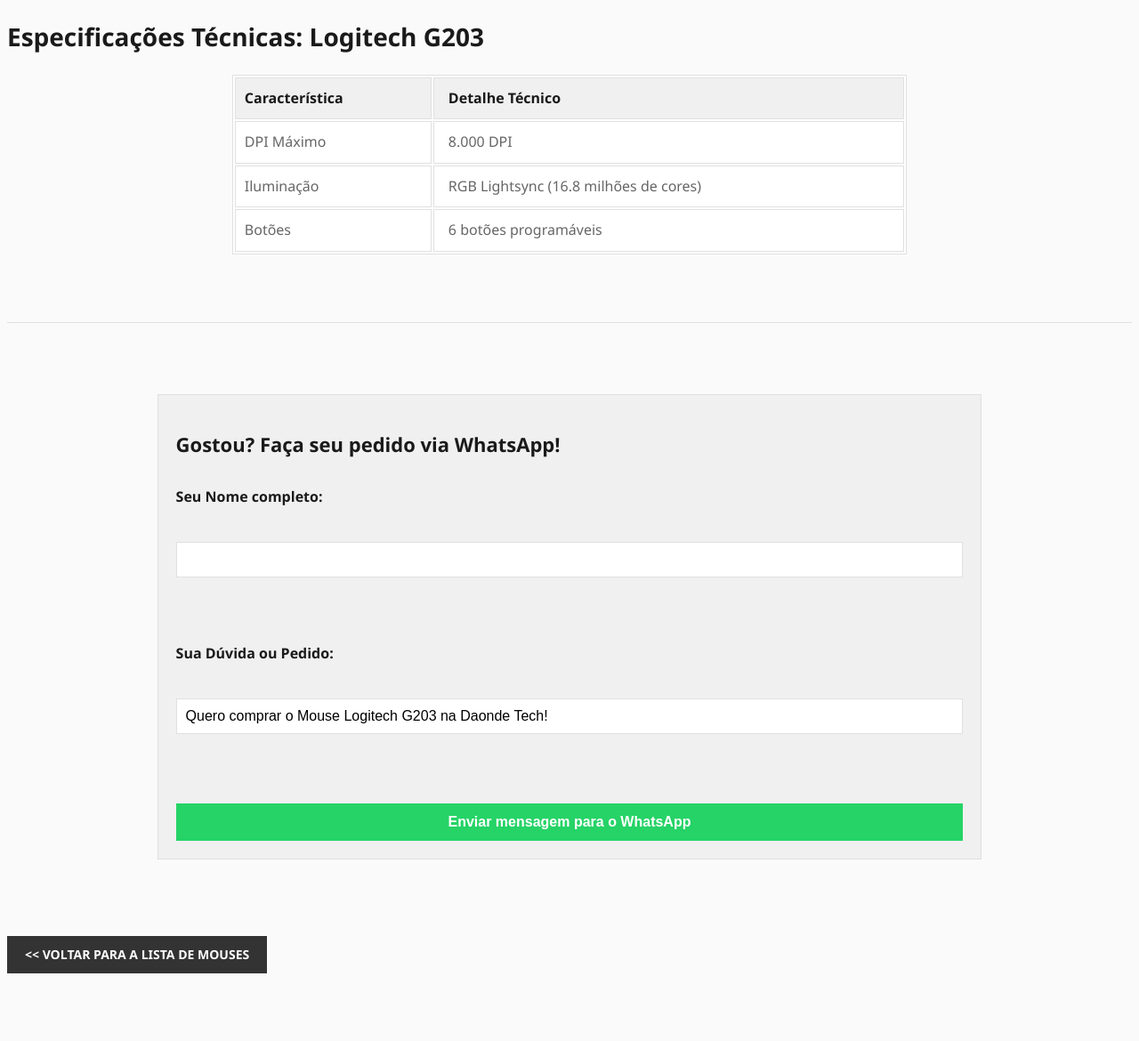
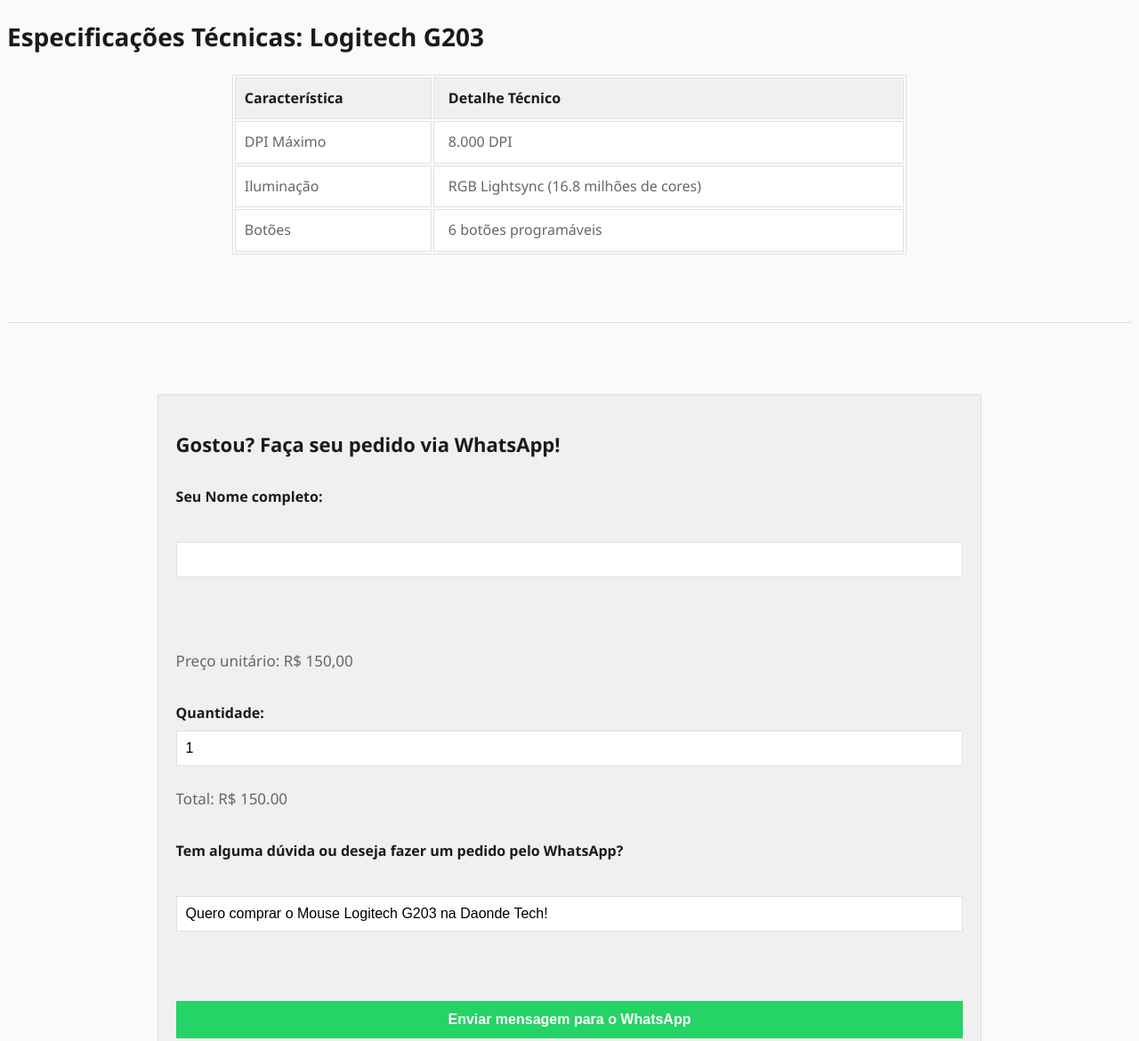
Before and after one commit to Paulo-Fidelis/projeto_final_web, a plain HTML site: page produto-mouse.html in a window 1280 px wide. Shown: the top 1170 px of the page at 89% size. Before the commit the page ends 1132 px from the top, so only its background shows below. Drawn offline with Linux system fonts and the light colour scheme.

Commit message:
Adicionada a parte de preços e compra

```diff
--- a/produto-mouse.html
+++ b/produto-mouse.html
@@ -36,7 +36,14 @@
             <label>Seu Nome completo:</label><br>
             <input type="text" id="nome"><br><br>
 
-            <label>Sua Dúvida ou Pedido:</label><br>
+            <p>Preço unitário: R$ 150,00</p>
+
+            <label>Quantidade:</label>
+            <input type="number" id="quantidade" value="1" min="1" onchange="calcularTotal(150)">
+
+            <p>Total: R$ <span id="total">150.00</span></p>
+
+            <label>Tem alguma dúvida ou deseja fazer um pedido pelo WhatsApp?</label><br>
             <input type="text" id="mensagem" value="Quero comprar o Mouse Logitech G203 na Daonde Tech!"><br><br>
 
             <button type="button" onclick="enviarWhatsApp()">Enviar mensagem para o WhatsApp</button>
--- a/script.js
+++ b/script.js
@@ -15,6 +15,12 @@ function carregarSaudacao() {
     if (elementoSaudacao) {
         elementoSaudacao.textContent = textoSaudacao;
     }
+}
+
+function calcularTotal(preco) {
+    const quantidade = document.getElementById("quantidade").value;
+    const total = preco * quantidade;
+    document.getElementById("total").textContent = total.toFixed(2);
 }
 
 window.onload = carregarSaudacao;
```
Also changed, not shown: produto-teclado.html (+7 -1 lines).
